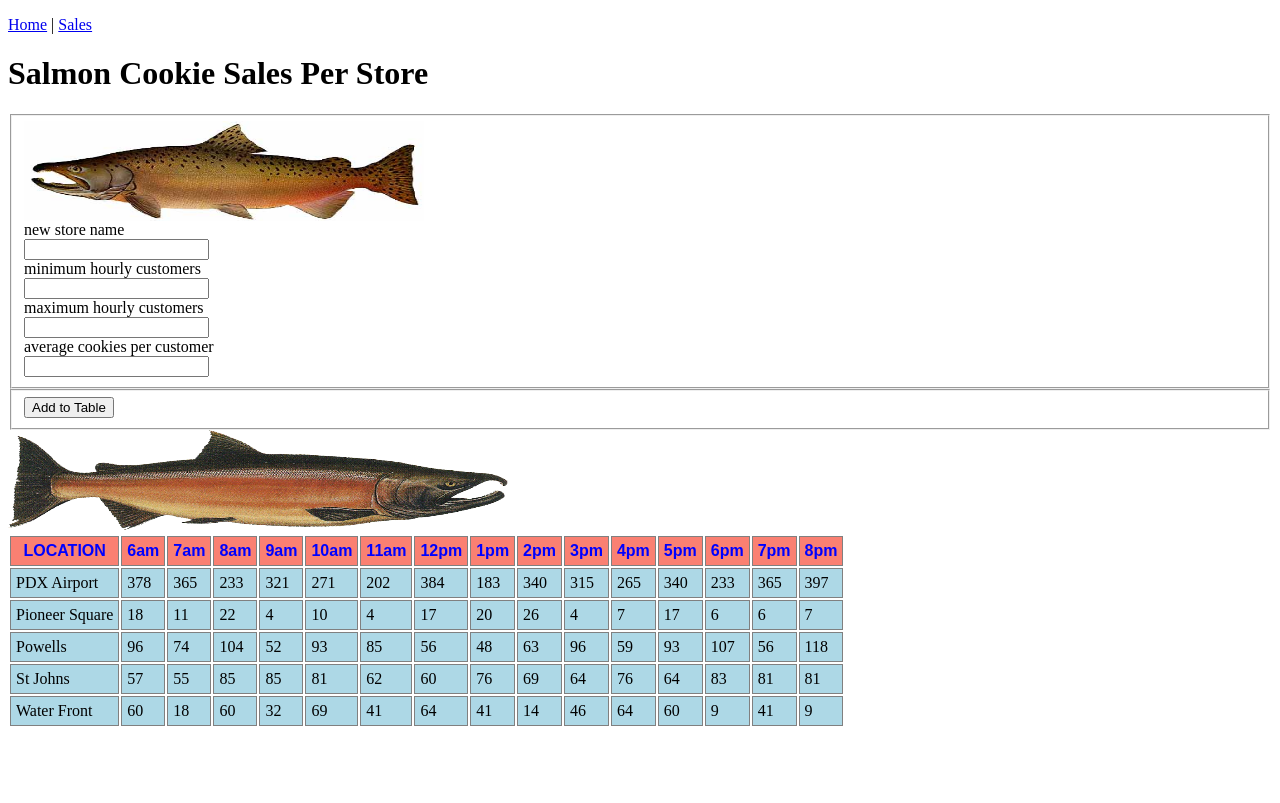
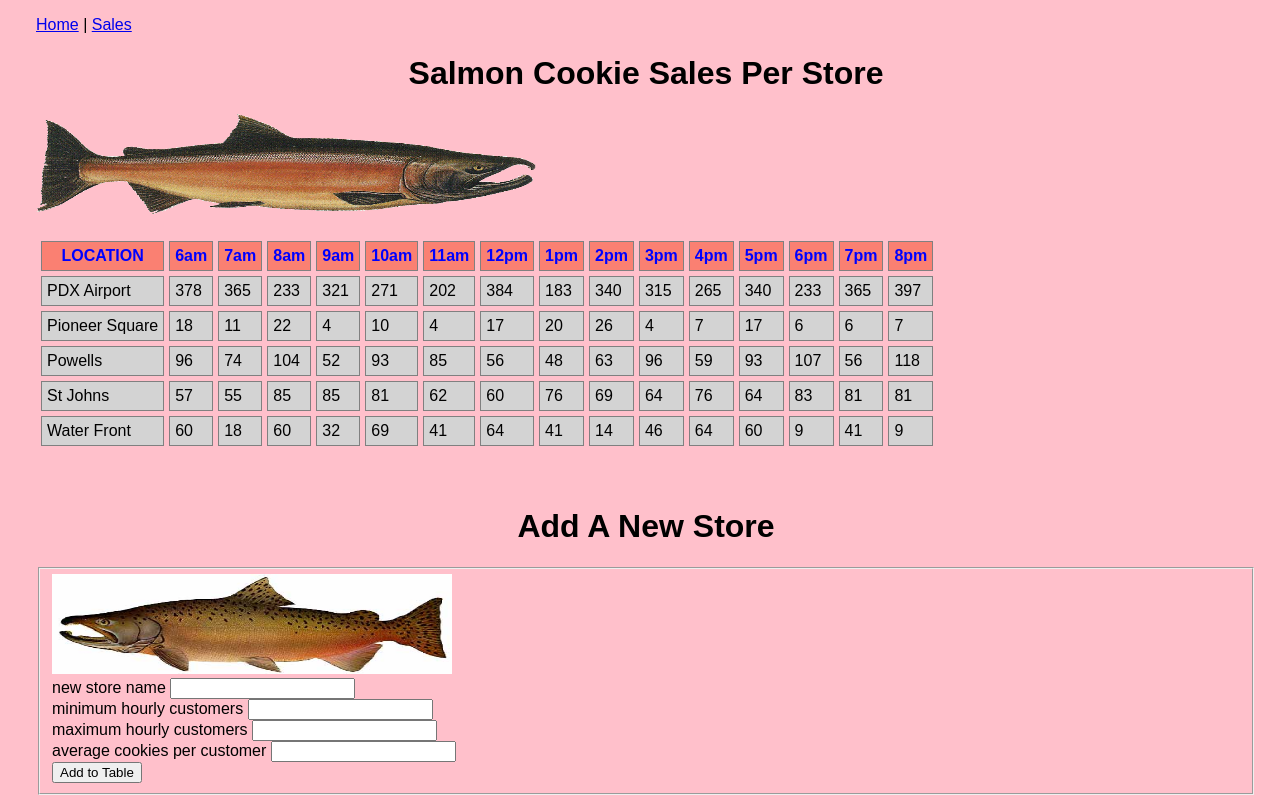
Before and after one commit to cynthiaprevatte/cookie-stand, a plain HTML site: page sales.html in a window 1280 px wide. Drawn offline with Linux system fonts and the light colour scheme.

Commit message:
added css

```diff
--- a/css/style.css
+++ b/css/style.css
@@ -1,18 +1,26 @@
- fieldset>* {
+* {
+    font-family: Arial, Verdana, sans-serif;}
+body {
     display: block;
+    margin-left: 20px;
+    padding-left: 1em;
+    padding-right: 1em;
+    background-color:  pink;}
+table {
+    border-spacing: 5px;
 }
+h1 {
+    text-align: center;}
 th {
     background-color: salmon;
-            font-family: Arial, Verdana, sans-serif;
+
     color: blue;
     border: 1px solid gray;
     padding: 5px;
-            empty-cells: show;
-        }
+    empty-cells: show;}
 
 td {
-            background-color: lightblue;
+    background-color: lightgrey;
     border: 1px solid gray;
     padding: 5px;
-            empty-cells: show;
-        }
+    empty-cells: show;}
--- a/sales.html
+++ b/sales.html
@@ -3,41 +3,43 @@
 
 <head>
     <title>Salmon Cookies</title>
-        <link href="./css/style.css" rel="stylesheet">
-
+    <link href="./css/style.css" type="text/css" rel="stylesheet">
 </head>
 
 <body>
     <p>
         <a href="index.html">Home</a> | <a href="sales.html">Sales</a>
     </p>
-    <h1>Salmon Cookie Sales Per Store</h1>
+        <h1>Salmon Cookie Sales Per Store</h1>
+        <img src="./images/salmon.png" alt="fish" width="500" height="100"> </a>
+        <br/><br/>
+
+    <div id="container"></div>
+    <table id='cookies'></table>
+    <br/><br/>
+
+    <h1>Add A New Store</h1>
 
     <form id="addStore" action="#">
         <fieldset>
             <img src="./images/chinook.jpg" alt="fish" width="400" height="100"> </a>
+            <br/>
             <label for="name">new store name</label>
             <input id="name" type="text"></input>
-
+            <br/>
             <label for="minHourlyCust">minimum hourly customers</label>
             <input id="minHourlyCust" type="number" step="any"></input>
-
+            <br/>
             <label for="maxHourlyCust">maximum hourly customers</label>
             <input id="maxHourlyCust" type="number" step="any"></input>
-
+            <br/>
             <label for="avgCookiesPerCust">average cookies per customer</label>
             <input id="avgCookiesPerCust" type="number" step="any"></input>
+            <br/>
+            <input type="submit" value="Add to Table"></input>
+            <br/>
         </fieldset>
-
-        <fieldset>
-            <input type="submit" value="Add to Table"></input>
-        </fieldset>
-        <img src="./images/salmon.png" alt="fish" width="500" height="100"> </a>
     </form>
-
-    <div id="container"></div>
-    <table id='cookies'></table>
-
     <script src="./js/app.js"></script>
 </body>
 
```
Also changed, not shown: index.html (+3 -4 lines). Lines whose indentation alone changed are shown as unchanged.
